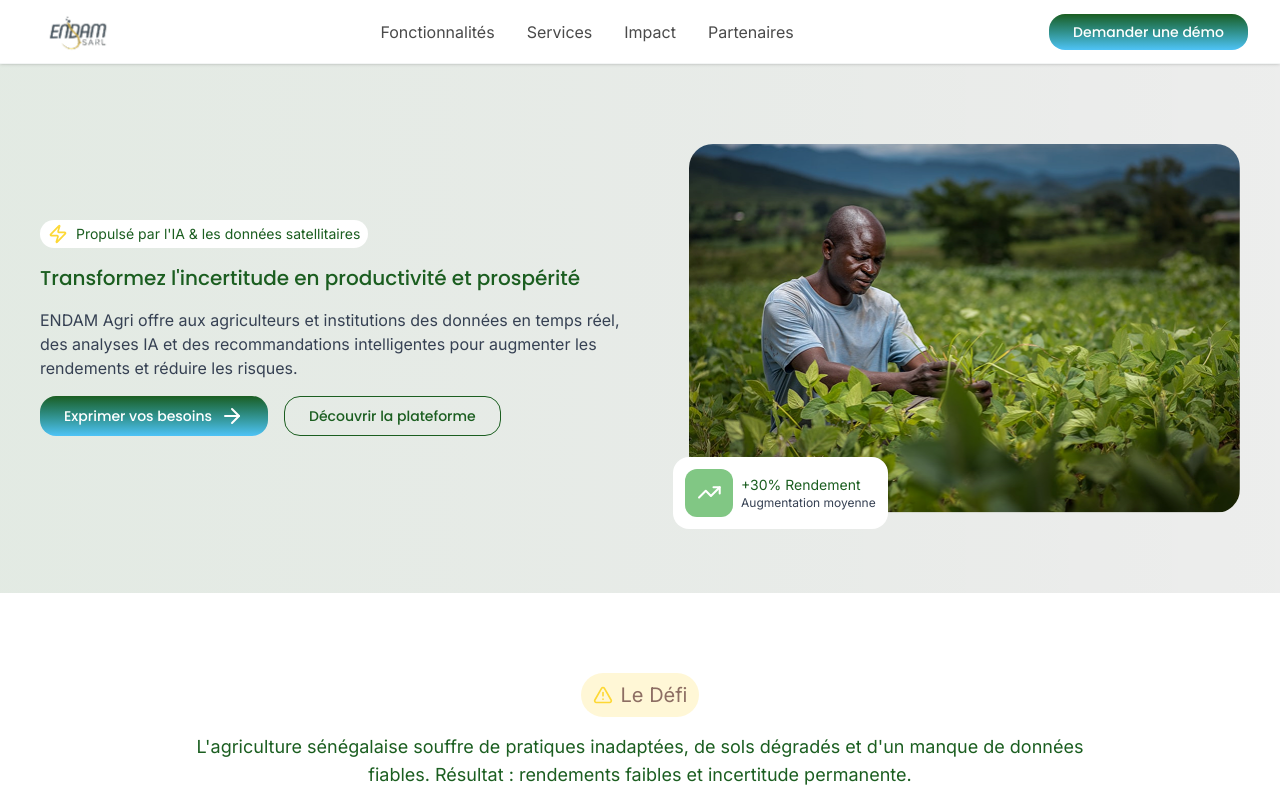
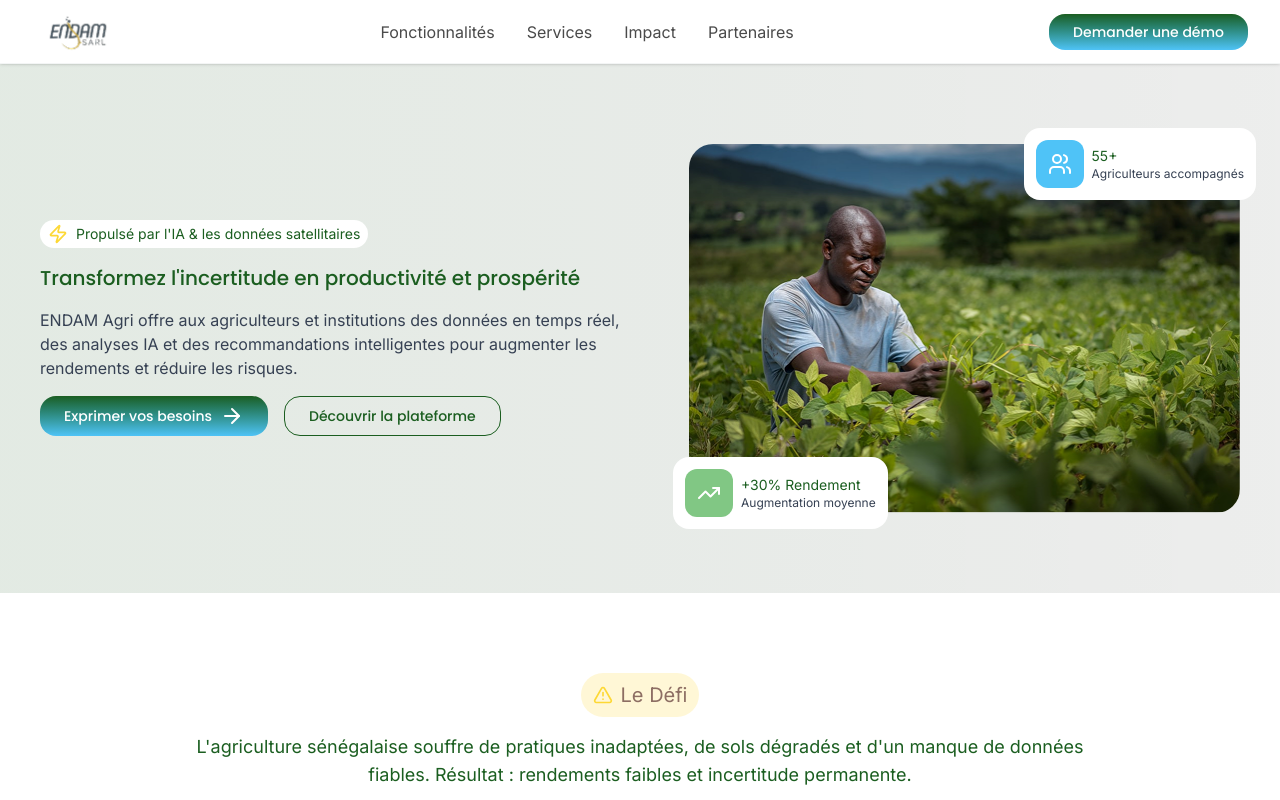
Before and after one commit to alphakahere/endam-front, a Next.js app: page / in a window 1280 px wide. Shown: the top 800 px of the page. Built offline with nearby package versions, Linux system fonts and the light colour scheme.

Commit message:
Enhance Hero component by adding new icons for trending metrics and user count, improving visual representation of data. Refactor layout for better readability and maintainability.

```diff
--- a/src/components/Hero.tsx
+++ b/src/components/Hero.tsx
@@ -1,5 +1,5 @@
 import Button from "@/ui/Button";
-import { ArrowRight, Zap } from "lucide-react";
+import { ArrowRight, TrendingUp, Users, Zap } from "lucide-react";
 import Image from "next/image";
 
 export default function Hero() {
@@ -8,26 +8,31 @@ export default function Hero() {
 			<div className="py-20 flex items-center justify-between container mx-auto px-10">
 				<div className="lg:w-1/2">
 					<div className="flex items-center gap-2 bg-white rounded-3xl w-min px-2 py-1">
-          <Zap className="w-5 h-5 text-[#FDD835]"/>
-          <span className="whitespace-nowrap text-sm text-primary font-inter font-normal">Propulsé par l'IA & les données satellitaires</span>
+						<Zap className="w-5 h-5 text-[#FDD835]" />
+						<span className="whitespace-nowrap text-sm text-primary font-inter font-normal">
+							Propulsé par l'IA & les données satellitaires
+						</span>
 					</div>
 					<h1 className="text-lg lg:text-xl font-poppins font-medium text-primary my-4">
 						Transformez l'incertitude en productivité et prospérité
 					</h1>
-        <p className="text-gray-700 font-inter font-normal text-base mb-4">ENDAM Agri offre aux agriculteurs et institutions des données en temps réel, des analyses IA et des recommandations intelligentes pour augmenter les rendements et réduire les risques.</p>
+					<p className="text-gray-700 font-inter font-normal text-base mb-4">
+						ENDAM Agri offre aux agriculteurs et institutions des données en
+						temps réel, des analyses IA et des recommandations intelligentes
+						pour augmenter les rendements et réduire les risques.
+					</p>
 					<div className="flex flex-col sm:flex-row gap-4">
 						<Button className="flex items-center gap-2">
 							Exprimer vos besoins
 							<ArrowRight />
 						</Button>
-          <Button variant="outline">
-          Découvrir la plateforme
-          </Button>
+						<Button variant="outline">Découvrir la plateforme</Button>
 					</div>
 				</div>
 				<div className="lg:w-1/2 flex justify-end">
-          <div className="relative" style={{ width: '551px' }}>
-            <Image src="/images/hero.png"
+					<div className="relative" style={{ width: "551px" }}>
+						<Image
+							src="/images/hero.png"
 							alt="Hero Image"
 							width={551}
 							height={368}
@@ -35,14 +40,28 @@ export default function Hero() {
 						/>
 						<div className="absolute -bottom-4 -left-4 bg-white rounded-2xl p-3 flex items-center gap-2">
 							<div className="bg-[#81C784] w-12 h-12 rounded-xl flex items-center justify-center">
-                <svg xmlns="http://www.w3.org/2000/svg" width="25" height="25" viewBox="0 0 25 25" fill="none">
-                  <path d="M16.5059 7.22168H22.6956V13.4115" stroke="white" stroke-width="2.06326" stroke-linecap="round" stroke-linejoin="round" />
-                  <path d="M22.6951 7.22168L13.9262 15.9905L8.76809 10.8324L2.0625 17.538" stroke="white" stroke-width="2.06326" stroke-linecap="round" stroke-linejoin="round" />
-                </svg>
+								<TrendingUp className="w-6 h-6 text-white" />
 							</div>
 							<div className="flex flex-col">
-                <p className="text-primary font-inter font-normal text-sm">+30% Rendement</p>
-                <p className="text-gray-700 font-inter font-normal text-xs">Augmentation moyenne</p>
+								<p className="text-primary font-inter font-normal text-sm">
+									+30% Rendement
+								</p>
+								<p className="text-gray-700 font-inter font-normal text-xs">
+									Augmentation moyenne
+								</p>
+							</div>
+						</div>
+						<div className="absolute -top-4 -right-4 bg-white rounded-2xl p-3 flex items-center gap-2">
+							<div className="bg-[#4FC3F7] w-12 h-12 rounded-xl flex items-center justify-center">
+								<Users className="w-6 h-6 text-white" />
+							</div>
+							<div className="flex flex-col">
+								<p className="text-primary font-inter font-normal text-sm">
+									55+
+								</p>
+								<p className="text-gray-700 font-inter font-normal text-xs">
+									Agriculteurs accompagnés
+								</p>
 							</div>
 						</div>
 					</div>
```
Lines whose indentation alone changed are shown as unchanged.
